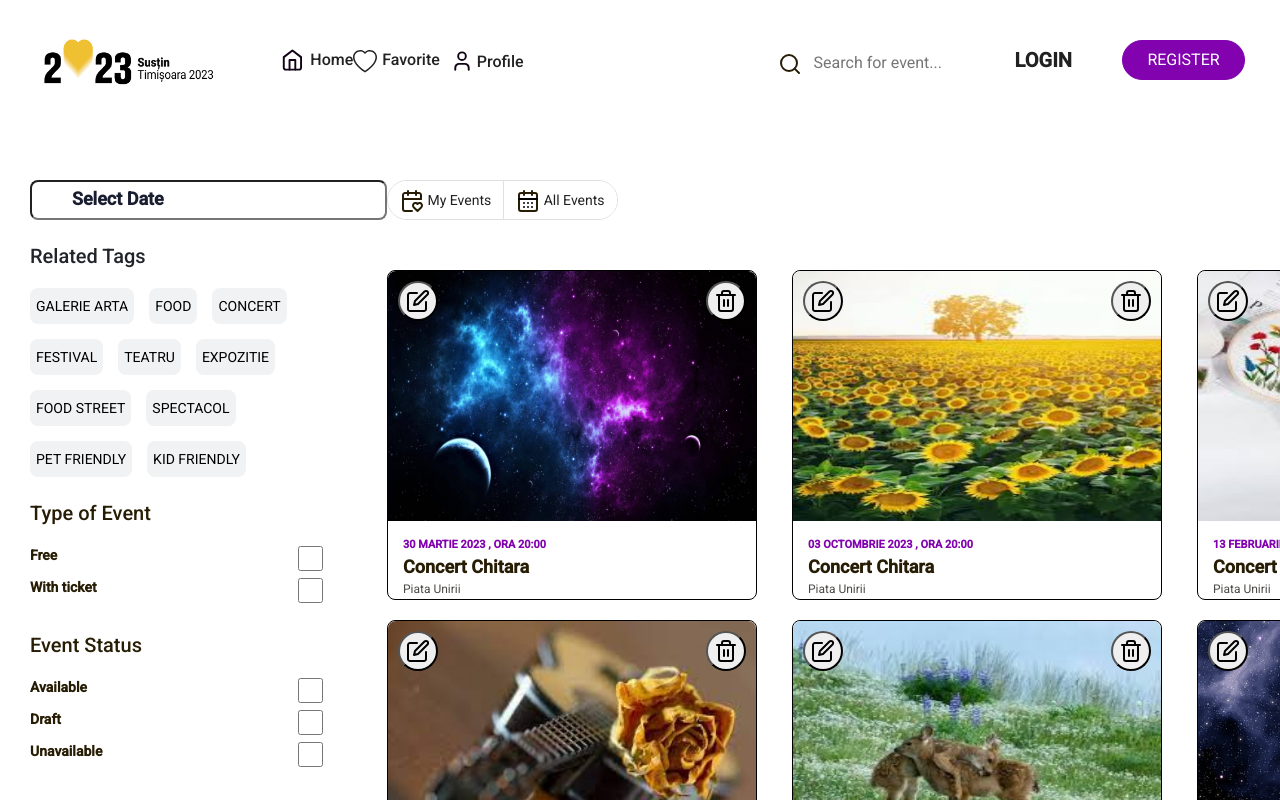
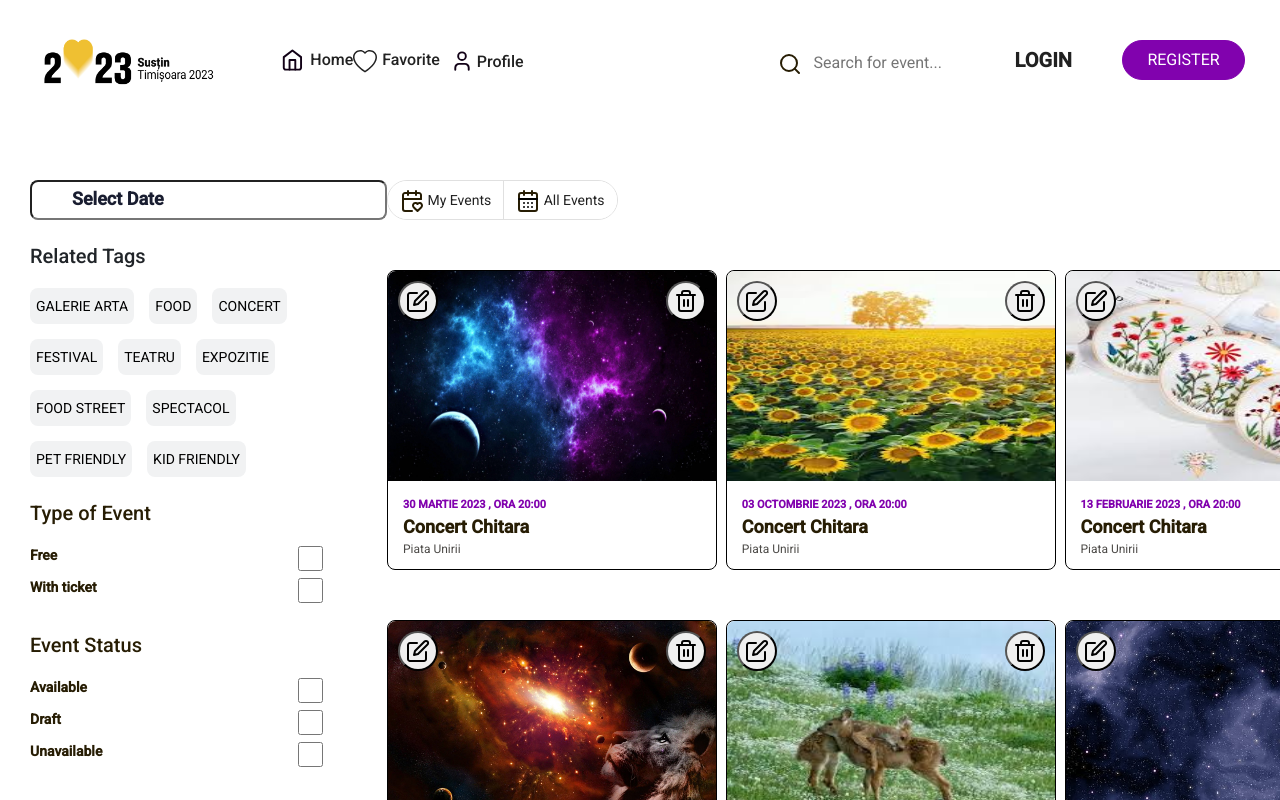
Before and after one commit to mihaihosu/NessLabs, an Angular app in the folder ness-lab-angular/: page / in a window 1280 px wide. Built offline with nearby package versions, Linux system fonts and the light colour scheme.

Commit message:
scroll on the event cards

```diff
--- a/ness-lab-angular/src/app/shared/components/navbar/event-cards/event-cards.component.html
+++ b/ness-lab-angular/src/app/shared/components/navbar/event-cards/event-cards.component.html
@@ -1,3 +1,4 @@
+<div class="scroll-container">
   <div class="grid-container">
     <div class="grid-container__event-card" *ngFor="let event of events.events">
       <div class="grid-container__event-card__container">
@@ -37,3 +38,4 @@
       </div>
     </div>
   </div>
+</div>
--- a/ness-lab-angular/src/app/shared/components/navbar/event-cards/event-cards.component.scss
+++ b/ness-lab-angular/src/app/shared/components/navbar/event-cards/event-cards.component.scss
@@ -1,12 +1,16 @@
+.scroll-container {
+  height: 800px;
+  overflow: auto;
+}
 .grid-container {
   display: grid;
   grid-template-columns: 25% 25% 25% 25%;
-  gap: 20px;
+  gap: 50px 5px;
   width: 100%;
 
   &__event-card {
-    width: 370px;
-    height: 330px;
+    width: 330px;
+    height: 300px;
     border-radius: 8px;
     display: flex;
     flex-direction: column;
@@ -17,7 +21,7 @@
       &__image {
         border-radius: 8px 8px 0px 0px;
         width: 100%;
-        height: 250px;
+        height: 210px;
       }
       &__text {
         margin-left: 15px;
--- a/ness-lab-angular/src/app/shared/components/navbar/event-cards/event-cards.component.ts
+++ b/ness-lab-angular/src/app/shared/components/navbar/event-cards/event-cards.component.ts
@@ -48,7 +48,7 @@ export class EventCardsComponent implements OnInit {
         titlu: 'Concert Chitara',
         loc: 'Piata Unirii',
         autor: 'OtherAdminName',
-        imgURL: './assets/img/img1.png',
+        imgURL: './assets/img/img7.png',
       },
       {
         data: '15 APRILIE 2023',
@@ -72,6 +72,22 @@ export class EventCardsComponent implements OnInit {
         titlu: 'Concert Chitara',
         loc: 'Piata Unirii',
         autor: 'OtherAdminName',
+        imgURL: './assets/img/img7.png',
+      },
+      {
+        data: '12 IUNIE 2023',
+        ora: '20:00',
+        titlu: 'Concert Chitara',
+        loc: 'Piata Unirii',
+        autor: 'OtherAdminName',
+        imgURL: './assets/img/universe.png',
+      },
+      {
+        data: '13 FEBRUARIE 2023',
+        ora: '20:00',
+        titlu: 'Concert Chitara',
+        loc: 'Piata Unirii',
+        autor: 'OtherAdminName',
         imgURL: './assets/img/img3.png',
       },
     ],
```
Also changed, not shown: ness-lab-angular/src/assets/img/img7.png (added). Lines whose indentation alone changed are shown as unchanged.
